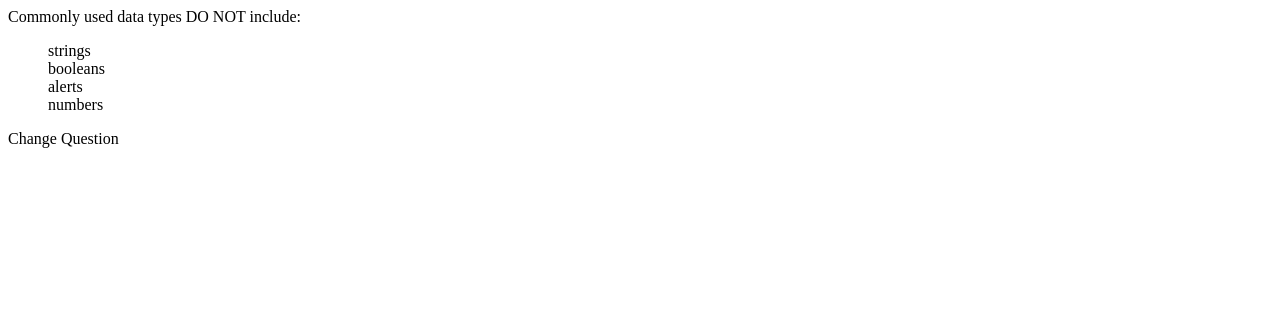
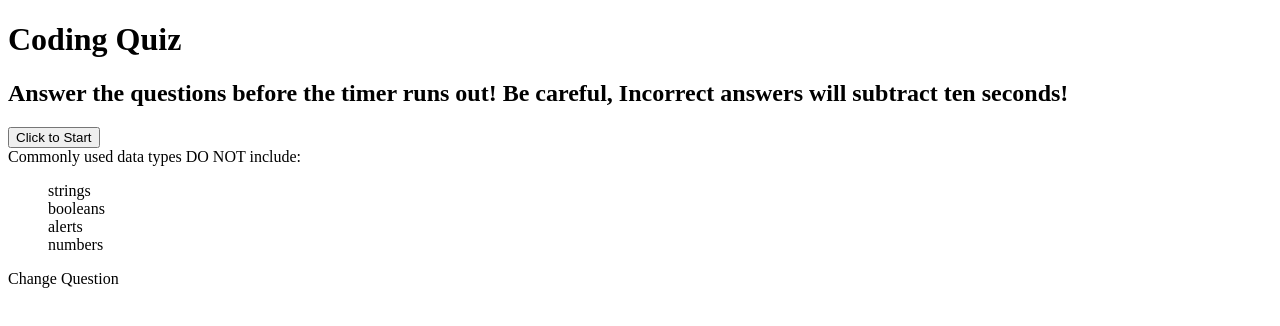
Before and after one commit to OhDangBro/WG-Challenge-4, a plain HTML site: page WG-Challenge-4/index.html in a window 1280 px wide. Drawn offline with Linux system fonts and the light colour scheme.

Commit message:
added h1, h2 and start button

```diff
--- a/WG-Challenge-4/index.html
+++ b/WG-Challenge-4/index.html
@@ -13,6 +13,20 @@
 </head>
 
 <body>
+
+    <div id="start">
+       <h1> Coding Quiz </h1>
+       <h2> Answer the questions before the timer runs out! Be careful, Incorrect answers will subtract ten seconds!  </h2>
+        <button id="startButton"> Click to Start</button>
+
+
+
+
+
+     </div>
+
+
+
     <div id="timer"></div>
 
     <div id="question"></div>
```
